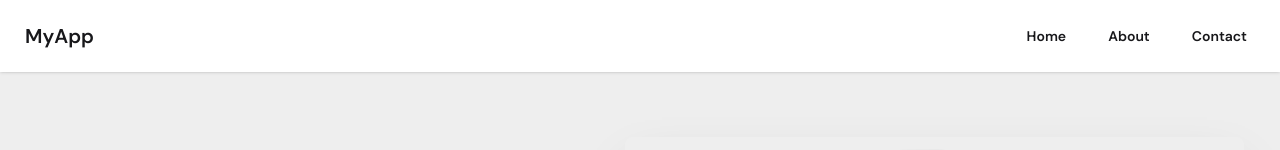
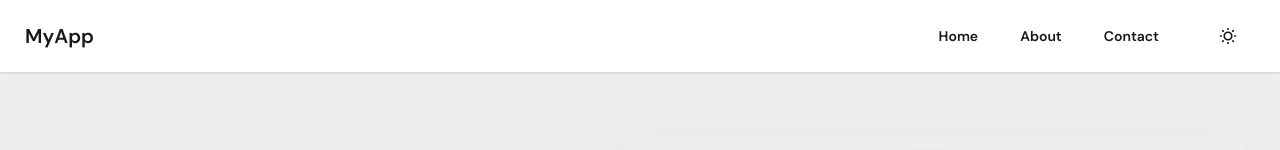
Before and after one commit to Rayfess/reactdaisyNM, a React (Vite) app: page / in a window 1280 px wide. Shown: the top 150 px of the page. Built offline with nearby package versions, Linux system fonts and the light colour scheme.

Commit message:
refactor: theme feature

```diff
--- a/src/components/Layout.jsx
+++ b/src/components/Layout.jsx
@@ -38,7 +38,6 @@ const Layout = ({ children }) => {
         <Navbar onToggle={toggleSidebar} sidebarOpen={sidebarOpen} />
         <main className="pt-16">{children}</main>
       </div>
-
       <Sidebar isOpen={sidebarOpen} onClose={closeSidebar} />
     </div>
   );
--- a/src/components/Navbar.jsx
+++ b/src/components/Navbar.jsx
@@ -1,3 +1,5 @@
+import ThemeController from "./ThemeController";
+
 const Navbar = ({ onToggle = () => {}, sidebarOpen = false }) => {
   return (
     <nav className="navbar bg-base-100 fixed z-50 shadow-sm w-full">
@@ -18,6 +20,8 @@ const Navbar = ({ onToggle = () => {}, sidebarOpen = false }) => {
           </li>
         </ul>
       </div>
+
+      <ThemeController />
 
       <div className="lg:hidden">
         <button
--- a/src/components/ThemeController.jsx
+++ b/src/components/ThemeController.jsx
@@ -1,12 +1,12 @@
 const ThemeController = () => {
   return (
-    <div className="btn btn-ghost btn-circle size-12">
+    <div className="btn btn-ghost btn-circle size-12 mx-5">
       <label className="swap swap-rotate">
         {/* this hidden checkbox controls the state */}
         <input type="checkbox" className="theme-controller" value="synthwave" />
         {/* sun icon */}
         <svg
-          className="swap-off size-7 fill-current"
+          className="swap-off size-5 fill-current"
           xmlns="http://www.w3.org/2000/svg"
           viewBox="0 0 24 24"
         >
@@ -14,7 +14,7 @@ const ThemeController = () => {
         </svg>
         {/* moon icon */}
         <svg
-          className="swap-on size-7 fill-current"
+          className="swap-on size-5 fill-current"
           xmlns="http://www.w3.org/2000/svg"
           viewBox="0 0 24 24"
         >
```
